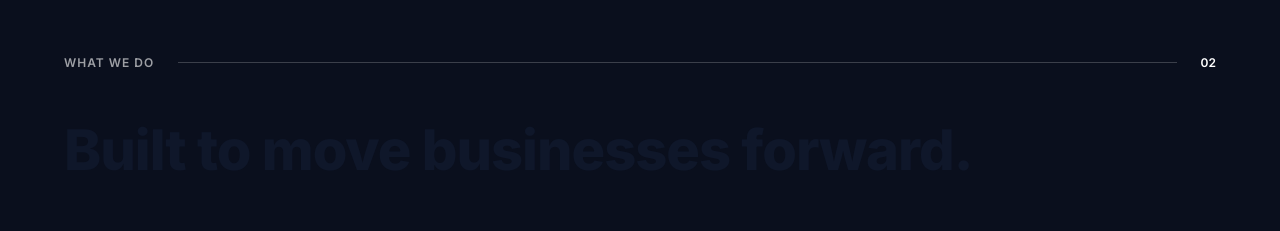
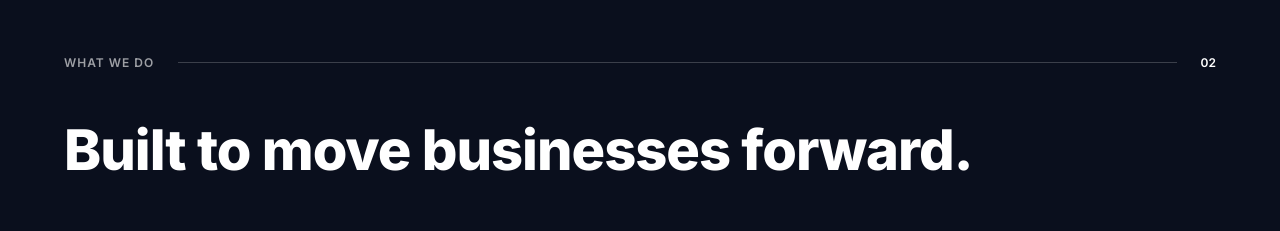
Before and after one commit to merkantoservice-dev/zytx, a Next.js app: page / in a window 1280 px wide. Shown: the part 1780-2011 px from the top of the page. Built offline with nearby package versions, Linux system fonts and the light colour scheme.

Commit message:
Make 'Built to move businesses forward' heading white on dark section

```diff
--- a/src/app/page.module.css
+++ b/src/app/page.module.css
@@ -343,6 +343,10 @@
   padding: 6rem 4rem;
   background-color: var(--navy-dark);
   color: white;
+}
+
+.services h2 {
+  color: #ffffff;
 }
 
 .servicesList {
--- a/src/app/page.tsx
+++ b/src/app/page.tsx
@@ -107,7 +107,7 @@ export default function Home() {
             <div className={styles.line}></div>
             <span className={`${styles.sectionNumber} ${styles.sectionNumberDark}`}>02</span>
           </div>
-          <h2 className={styles.responsiveHeadingLg} style={{ marginBottom: '3.5rem' }}>Built to move businesses forward.</h2>
+          <h2 className={styles.responsiveHeadingLg} style={{ color: '#ffffff', marginBottom: '3.5rem' }}>Built to move businesses forward.</h2>
 
           <div className={styles.servicesList}>
             <div className={styles.serviceItem}>
```
